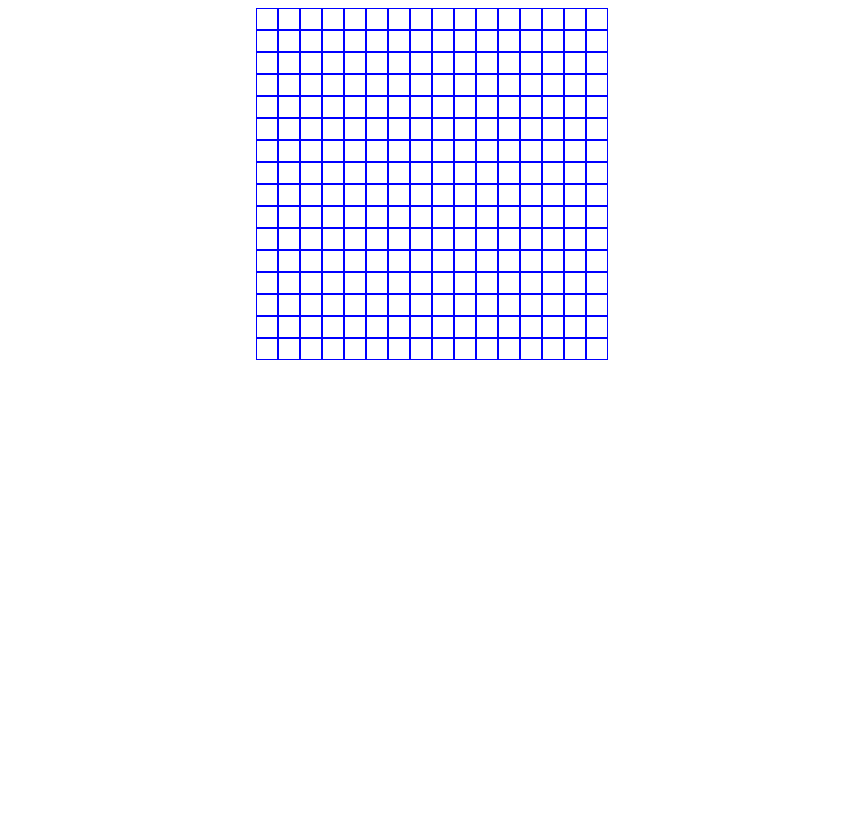
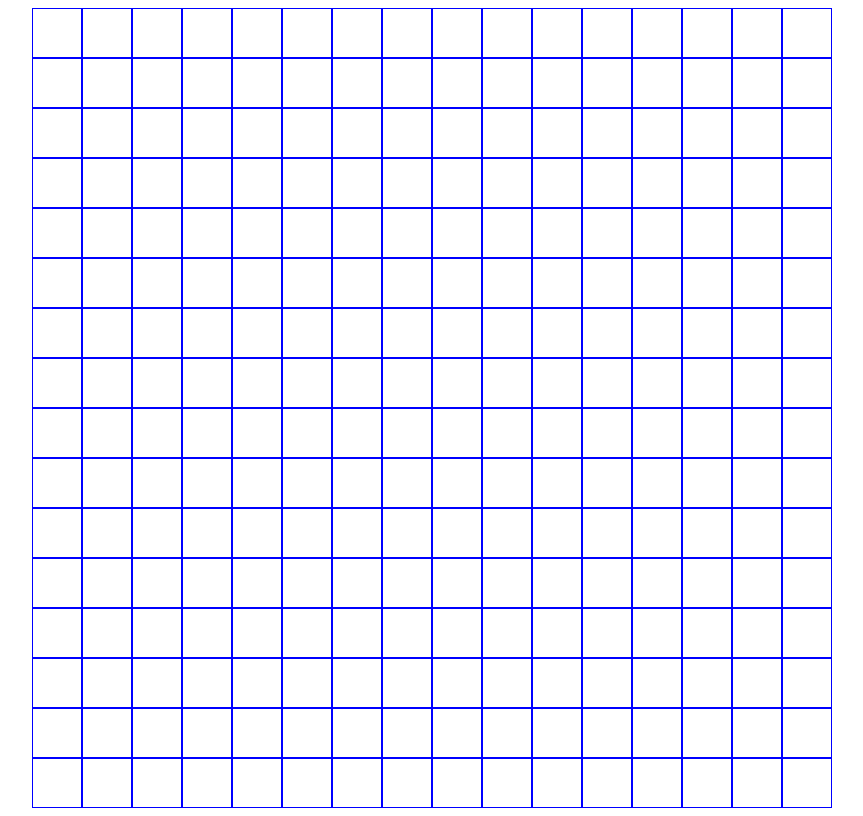
Before and after one commit to Einschleicher/odin-etch-a-sketch, a plain HTML site: page index.html in a window 1280 px wide. Shown: the whole page, without its empty margins (208-1071 px from the left). Drawn offline with Linux system fonts and the light colour scheme.

Commit message:
Enlarge default grid to fit 14" laptop display

```diff
--- a/style.css
+++ b/style.css
@@ -6,15 +6,15 @@ body {
     border: 1px;
     border-color: blue;
     border-style: solid;
-    width: 20px;
-    height: 20px;
+    width: 48px;
+    height: 48px;
 }
 
 #container {
     display: flex;
     justify-content: center;
     flex-wrap: wrap;
-    max-width: 352px;
+    max-width: 800px;
 }
 
 #center-container {
```
